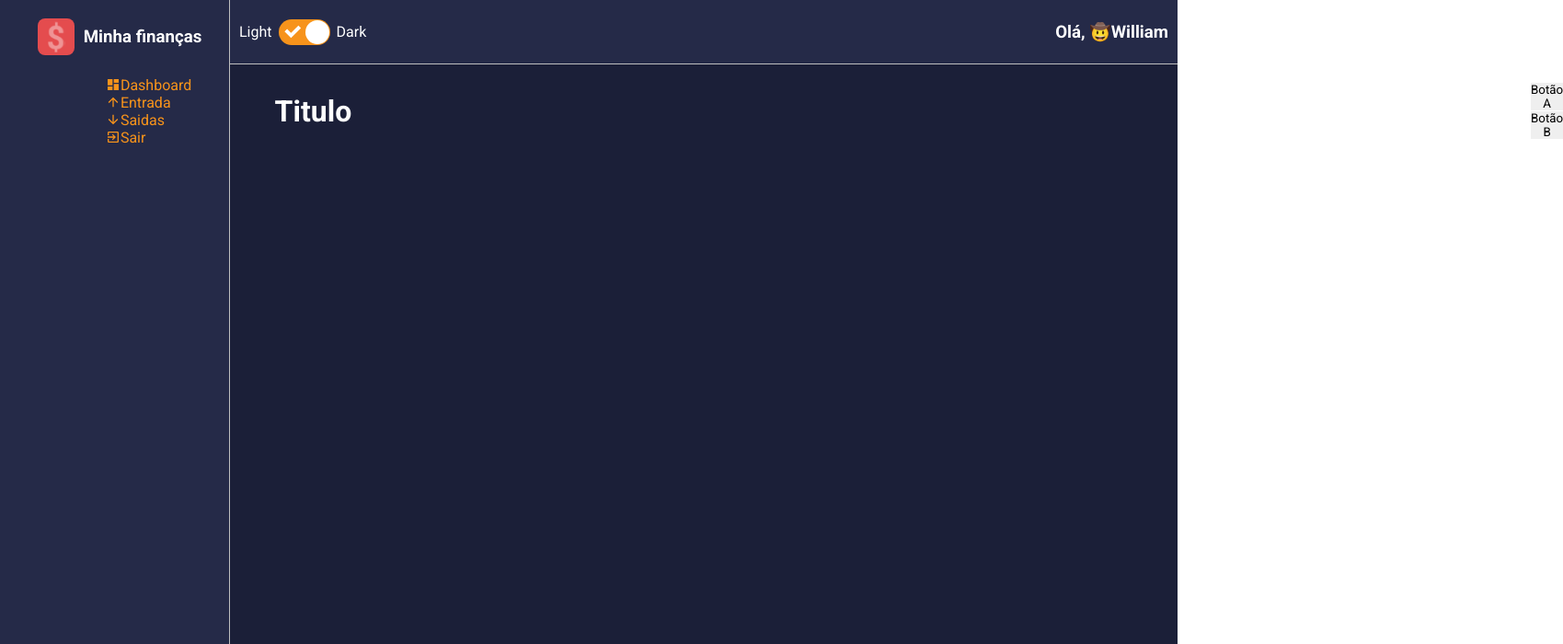
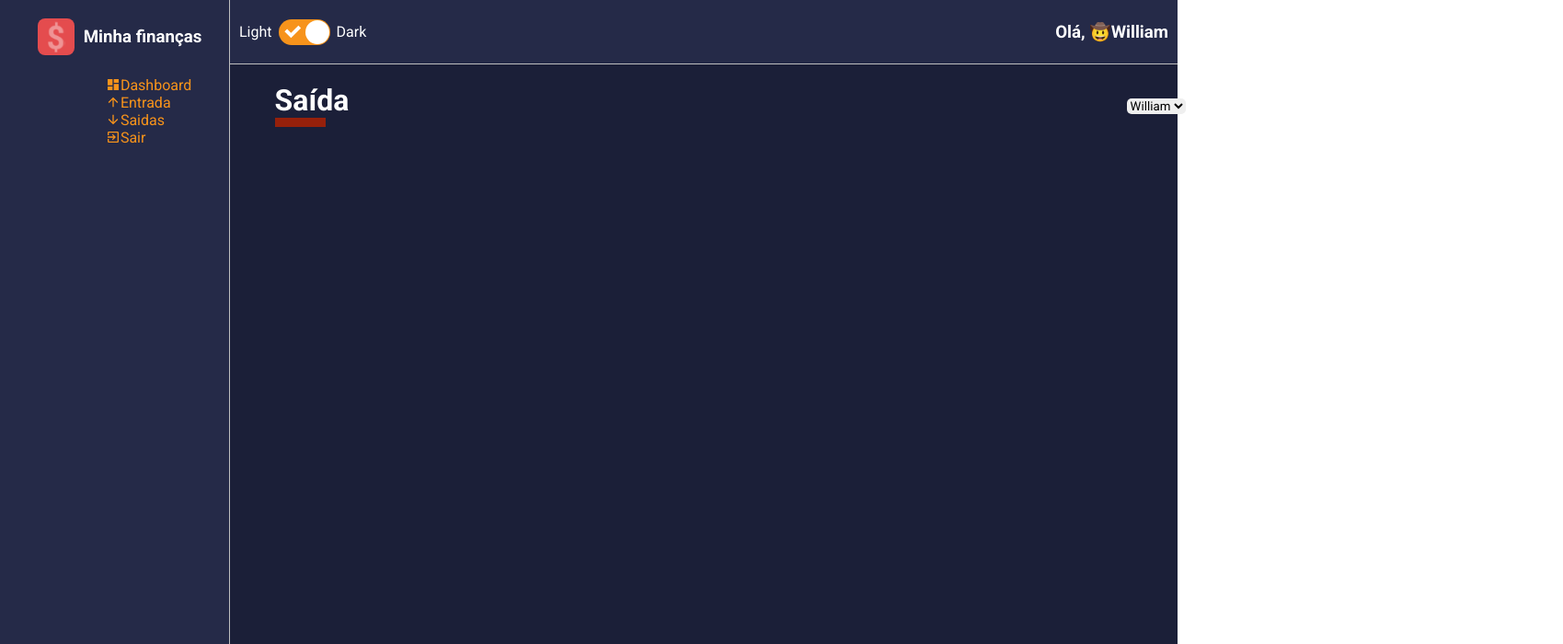
Before and after one commit to WilliamProgramadorBR/Gerenciador-financeiro, a React (Create React App) app: page / in a window 1280 px wide. Shown: the top 700 px of the page at 92% size, 1699 px wide, since content can reach past the window. Built offline with nearby package versions, Linux system fonts and the light colour scheme.

Commit message:
Criação da lista, também feito alguns ajustes no Dashboard

```diff
--- a/src/App.tsx
+++ b/src/App.tsx
@@ -5,6 +5,7 @@ import {ThemeProvider} from 'styled-components'
 import  dark from './Styles/themes/dark'
 import  ligth from './Styles/themes/light'
 import Dashboard from './Page/Dashboard';
+import List from '../src/Page/List'
 
 
 const App: React.FC = () =>{
@@ -12,7 +13,8 @@ const App: React.FC = () =>{
     return(
         <ThemeProvider theme={dark}>
         <GlobalStyle />
-       <Layout><Dashboard/></Layout>
+       <Layout><List/>
+       </Layout>
        </ThemeProvider>
     );
 }
--- a/src/Page/Dashboard/index.tsx
+++ b/src/Page/Dashboard/index.tsx
@@ -1,11 +1,20 @@
 import React from 'react';
 import { Container } from './styled';
 import ContentHeader from '../../components/ContentHeader';
+import SelectInput from '../../components/SelectInput';
+
 const Dashboard: React.FC = () =>{
-
+    const options = [
+        {value: 'William', label: 'William'},
+        {value: 'Ana', label: 'Ana'},
+        {value: 'Miguel', label: 'Miguel'}
+    ]
     return(
         <Container>
-              <ContentHeader/>
+              <ContentHeader title='Dashboard' lineColor='#F7931B'>
+                <SelectInput options={options}/>
+
+              </ContentHeader>
         </Container>
     );
 }
--- a/src/Page/List/index.tsx
+++ b/src/Page/List/index.tsx
@@ -1,10 +1,22 @@
 import React from 'react';
-
+import { Container } from './styles';
+import SelectInput from '../../components/SelectInput';
+import ContentHeader from '../../components/ContentHeader';
+const options = [
+    {value: 'William', label: 'William'},
+    {value: 'Ana', label: 'Ana'},
+    {value: 'Miguel', label: 'Miguel'}
+]
 const List: React.FC = () =>{
 
     return(
         <div>
-        <h1>List</h1>
+            <Container>
+        <ContentHeader title='Saída' lineColor='#96200b'>
+                <SelectInput options={options}/>
+
+              </ContentHeader>
+              </Container>
         </div>
     );
 }
--- /dev/null
+++ b/src/Page/List/styles.ts
@@ -0,0 +1,4 @@
+import styled from "styled-components";
+
+
+export const Container = styled.div``;
--- a/src/components/Content/styles.ts
+++ b/src/components/Content/styles.ts
@@ -8,4 +8,5 @@ export const Container = styled.div`grid-area:CT;
   display: flex;
   align-items: center;
   justify-content: center;
-  padding: 20px;`;
+  padding: 25px;`
+  ;
--- a/src/components/ContentHeader/index.tsx
+++ b/src/components/ContentHeader/index.tsx
@@ -1,13 +1,22 @@
 import React from 'react';
-import { Container, Title, Controllers, ButtonStyled } from './styles';
+import { Container, Title, Controllers } from './styles';
 
 
-const ContentHeader: React.FC = () =>{
+interface IcontentHeaderProps{
+    title: string;
+    lineColor: string;
+    children: React.ReactNode;
+
+}
+const ContentHeader: React.FC<IcontentHeaderProps> = ({
+    title, lineColor, children
+}) =>{
 
     return(
-        <Container>
-        <Title><h1>Titulo</h1></Title>
-        <Controllers><ButtonStyled>Botão A</ButtonStyled><ButtonStyled>Botão B</ButtonStyled></Controllers>
+        <Container >
+        <Title lineColor={lineColor}><h1>{title}</h1></Title>
+        <Controllers>
+           {children }</Controllers>
         </Container>
     );
 }
--- a/src/components/ContentHeader/styles.ts
+++ b/src/components/ContentHeader/styles.ts
@@ -1,7 +1,11 @@
 import styled from "styled-components";
 
-
+interface ITitleContainerProps{
+  lineColor: string;
+}
 export const Container = styled.div`
+margin-bottom: 25px;
+  margin-left: 80%;
   width: calc(100% - 250px); /* Ajuste conforme necessário para o menu lateral */
   margin-left: -43%; /* Espaço para o menu lateral */
   display: flex;
@@ -25,8 +29,23 @@ export const Container = styled.div`
     top: 70px;
   }
 `;
-export const ButtonStyled = styled.button`
-margin-left: 500%;`
 
-export const Title = styled.div``;
-export const Controllers = styled.div``
+
+export const Title = styled.div<ITitleContainerProps>`
+> h1{
+  color: ${props => props.theme.colors.white};
+
+  &::after{
+    content: '';
+    display: block;
+    width: 55px;
+    border-bottom: 10px solid ${props => props.lineColor};
+  }
+}`;
+export const Controllers = styled.div`
+display: flex;
+margin-left: 5px;
+button {
+  margin: 0% 2px;
+  margin-left: 0%;
+}`
--- a/src/components/Layout/styles.ts
+++ b/src/components/Layout/styles.ts
@@ -3,7 +3,7 @@ import styled from "styled-components";
 
 export const Grid = styled.div`
   display: grid;
-  grid-template-columns: 250px 1fr;
+  grid-template-columns: 250px auto;
   grid-template-rows: 70px 1fr;
   grid-template-areas:
     'AS MH'
--- /dev/null
+++ b/src/components/SelectInput/index.tsx
@@ -0,0 +1,25 @@
+import React, {ReactNode} from 'react';
+import { Container } from './styles';
+interface IselectInputProps{
+    options:{
+        value: string | number;
+        label: string | number;
+    }[],
+
+}
+const SelectInput: React.FC<IselectInputProps> = ({options}) =>{
+
+    return(
+        <Container>
+         <select>
+        {options.map(option =>(
+              <option value={option.value}>{option.label}</option>
+        ))}
+
+
+         </select>
+        </Container>
+    );
+}
+
+export default SelectInput;
--- /dev/null
+++ b/src/components/SelectInput/styles.ts
@@ -0,0 +1,8 @@
+import styled from "styled-components";
+
+export const Container = styled.div`
+> select{
+    padding: 7px 10 px;
+    border-radius: 5px;
+    margin-left: 5px;
+}`;
```
